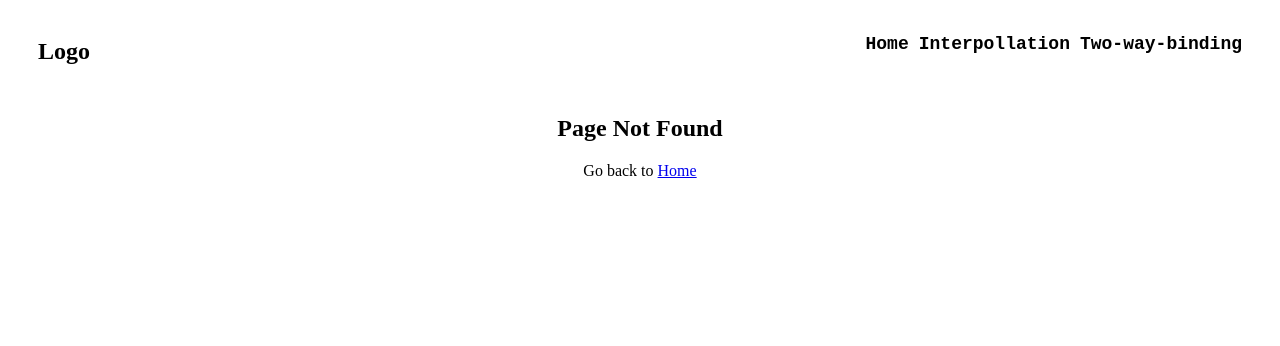
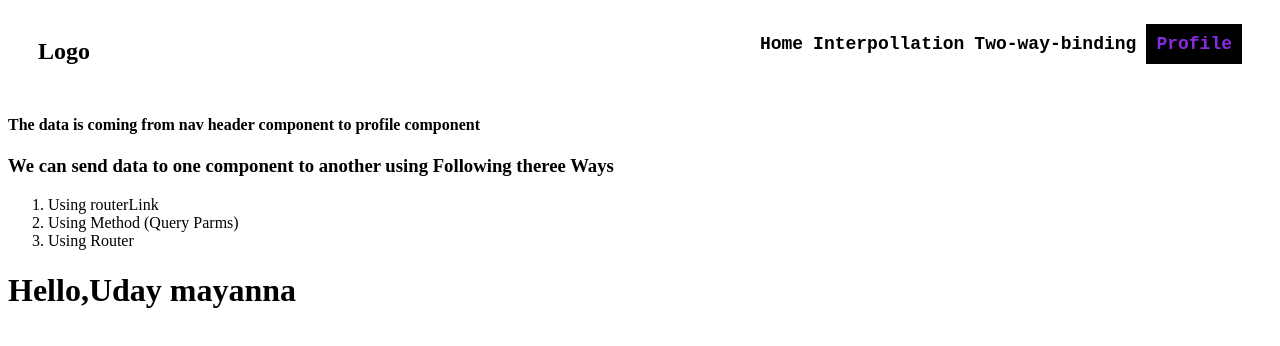
Before and after one commit to UdayMayanna/AngularStudy, an Angular app: page /profile in a window 1280 px wide. Before the commit this address had no page. Shown: the top 346 px of the page. Built offline with nearby package versions, Linux system fonts and the light colour scheme.

Commit message:
Did study of how to pass data between two components(Pages)

```diff
--- a/src/app/app-routing.module.ts
+++ b/src/app/app-routing.module.ts
@@ -4,12 +4,14 @@ import { TodoComponent } from './comp/todo/todo.component';
 import { InterpolationComponent } from './comp/interpolation/interpolation.component';
 import { TwoWayBindingComponent } from './comp/two-way-binding/two-way-binding.component';
 import { PageNotFoundComponent } from './comp/page-not-found/page-not-found.component';
+import { ProfileComponent } from './comp/profile/profile.component';
 
 const routes: Routes = [
   {path: '', redirectTo: 'home', pathMatch: 'full' },
   {path:'home', component:TodoComponent},
   {path:'interpollation', component:InterpolationComponent},
   {path:'twowaybinding', component:TwoWayBindingComponent},
+  {path:'profile',component:ProfileComponent,data:{name:"Uday mayanna"}},
   {path:'**',component:PageNotFoundComponent}
   //Also called as wild card route
   // Always last route
--- a/src/app/app.module.ts
+++ b/src/app/app.module.ts
@@ -28,6 +28,7 @@ import { NgfordirComponent } from './comp/ngfordir/ngfordir.component';
 import { NgswitchdirComponent } from './comp/ngswitchdir/ngswitchdir.component';
 import { RouterLink, RouterOutlet } from '@angular/router';
 import { NavHeaderComponent } from './comp/nav-header/nav-header.component';
+import { ProfileComponent } from './comp/profile/profile.component';
 
 @NgModule({
   declarations: [
@@ -53,7 +54,8 @@ import { NavHeaderComponent } from './comp/nav-header/nav-header.component';
     DirectivesBasicComponent,
     NgfordirComponent,
     NgswitchdirComponent,
-    NavHeaderComponent
+    NavHeaderComponent,
+    ProfileComponent
   ],
   imports: [
     BrowserModule,
--- /dev/null
+++ b/src/app/comp/dynamic-routing/dynamic-routing.component.html
@@ -0,0 +1 @@
+<p>dynamic-routing works!</p>
--- a/src/app/comp/nav-header/nav-header.component.html
+++ b/src/app/comp/nav-header/nav-header.component.html
@@ -5,13 +5,9 @@
     <div class="nav-menu">
         <ul>
             <li>
-                <a
-          routerLink="/home"
-          routerLinkActive="active-menu"
-          [routerLinkActiveOptions]="{ exact: true }"
-        >
-          Home
-        </a>
+                <a routerLink="/home" routerLinkActive="active-menu" [routerLinkActiveOptions]="{ exact: true }">
+                    Home
+                </a>
             </li>
             <li>
                 <a routerLinkActive="active-menu" routerLink="/interpollation">Interpollation</a>
@@ -19,6 +15,14 @@
             <li>
                 <a routerLinkActive="active-menu" routerLink="/twowaybinding">Two-way-binding</a>
             </li>
+            <!-- <li>
+                <a routerLinkActive="active-menu" [routerLink]="['profile',{name:'Uday Mayanna'}]">Profile</a>
+            </li>    -->
+            <li>
+                <a routerLinkActive="active-menu" routerLink="/profile">Profile</a>
+            </li>
         </ul>
+
+        <!-- <button style="padding: 7px 10px;" (click)="goToProfile()">Profile</button> -->
     </div>
 </nav>
--- a/src/app/comp/nav-header/nav-header.component.ts
+++ b/src/app/comp/nav-header/nav-header.component.ts
@@ -1,4 +1,5 @@
 import { Component } from '@angular/core';
+import { Router } from '@angular/router';
 
 @Component({
   selector: 'app-nav-header',
@@ -30,4 +31,8 @@ import { Component } from '@angular/core';
 })
 export class NavHeaderComponent {
 
+    constructor(private router:Router){}
+    goToProfile(){
+        this.router.navigate(['profile'],{queryParams:{name:'Uday Mayanna'}})
+    }
 }
--- /dev/null
+++ b/src/app/comp/profile/profile.component.html
@@ -0,0 +1,9 @@
+<h4>The data is coming from nav header component to profile component</h4>
+
+<h3>We can send data to one component to another using Following theree Ways</h3>
+<ol>
+    <li>Using routerLink</li>
+    <li>Using Method (Query Parms)</li>
+    <li>Using Router</li>
+</ol>
+<h1>Hello,{{name}}</h1>
--- /dev/null
+++ b/src/app/comp/profile/profile.component.ts
@@ -0,0 +1,27 @@
+import { Component } from '@angular/core';
+import { ActivatedRoute } from '@angular/router';
+
+@Component({
+  selector: 'app-profile',
+  standalone: false,
+  templateUrl: './profile.component.html',
+  styles: ``
+})
+export class ProfileComponent {
+  constructor(private route:ActivatedRoute){}
+    name:string|null="";
+
+  ngOnInit(){
+    //  this.name = this.route.snapshot.paramMap.get('name');
+
+    // this.route.queryParams.subscribe(parms=>{
+    //    this.name = parms['name'];
+    // })
+
+    //There is another way to send data using route
+
+    this.route.data.subscribe(parms=>{
+      this.name = parms['name'];
+    })
+  }
+}
```
Also changed, not shown: src/app/comp/dynamic-routing/dynamic-routing.component.ts (added, +11 -0 lines).
